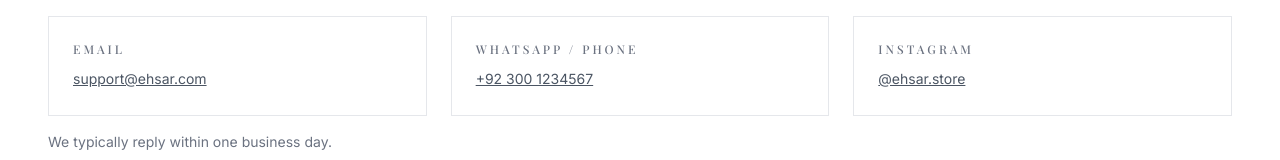
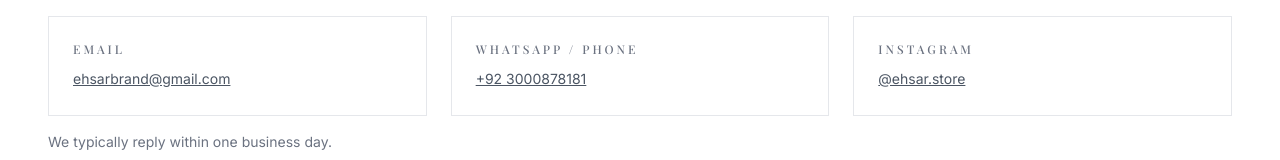
Before and after one commit to ehsanxshah111-sketch/ehsar, a React (Vite) app in the folder frontend/: page /contact in a window 1280 px wide. Shown: the part 279-439 px from the top of the page. Built offline with nearby package versions, Linux system fonts and the light colour scheme; no server answers.

Commit message:
Update new features

```diff
--- a/frontend/src/pages/info/ContactUs.jsx
+++ b/frontend/src/pages/info/ContactUs.jsx
@@ -4,8 +4,8 @@
 // Placeholder contact details - swap the email/phone/hours below for your
 // real ones whenever you're ready. Nothing else needs to change; this is
 // the only file that feeds the "Contact Us" page.
-const CONTACT_EMAIL = "support@ehsar.com";
-const CONTACT_PHONE_DISPLAY = "+92 300 1234567";
+const CONTACT_EMAIL = "ehsarbrand@gmail.com";
+const CONTACT_PHONE_DISPLAY = "+92 3000878181";
 const CONTACT_WHATSAPP_LINK = "https://wa.me/923001234567";
 const INSTAGRAM_LINK = "https://www.instagram.com/ehsar.store/";
 
```
